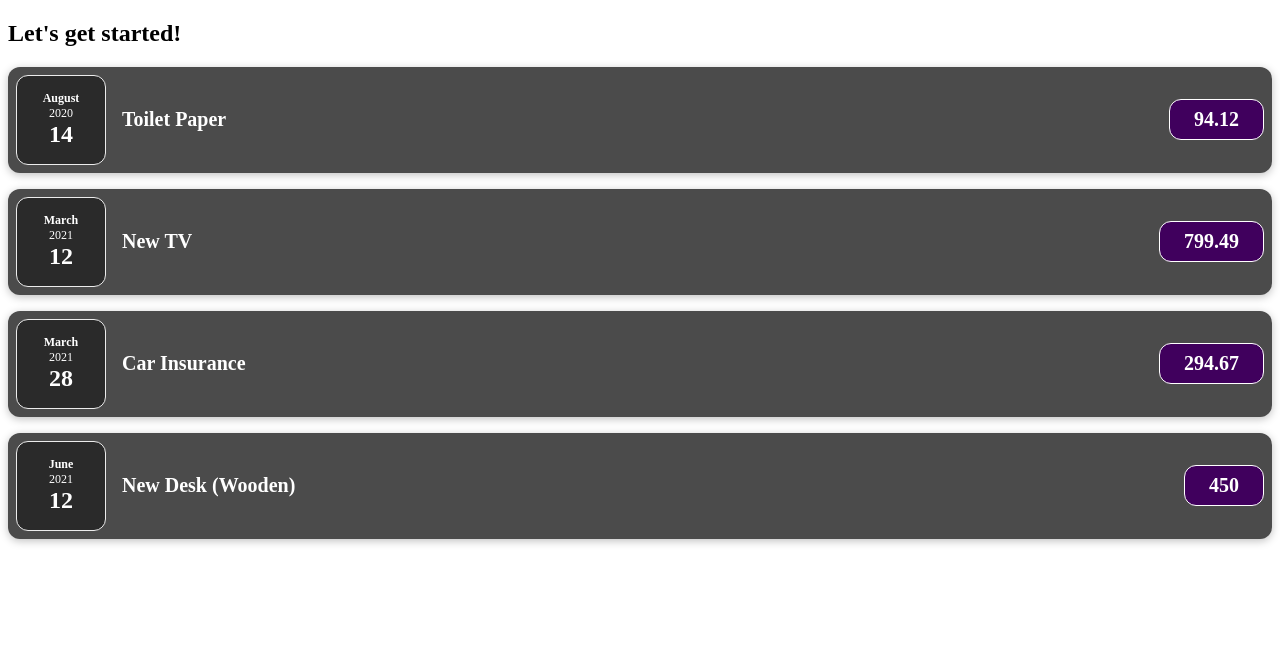
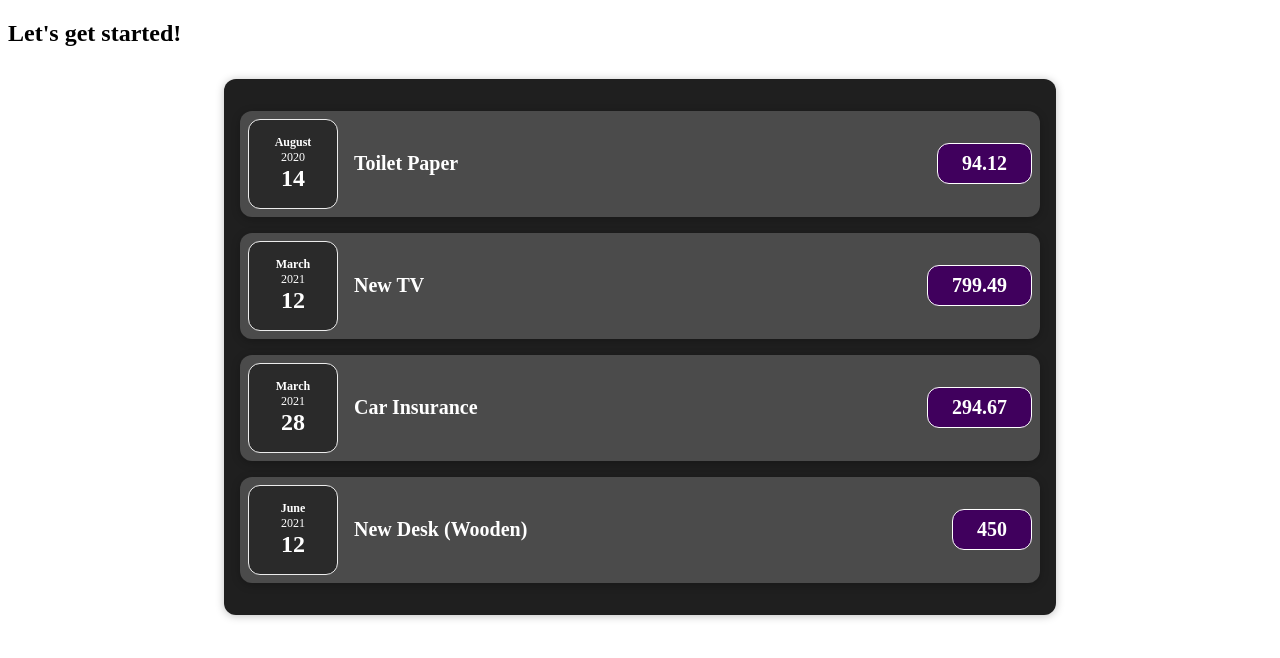
Before and after one commit to priyanshumaurya8868/expence-tracker, a React (Create React App) app: page / in a window 1280 px wide. Shown: the top 658 px of the page. Built offline with nearby package versions, Linux system fonts and the light colour scheme.

Commit message:
02_spliting_into_compontents

```diff
--- a/src/App.js
+++ b/src/App.js
@@ -1,5 +1,4 @@
-import ExpenceItem from "./components/ExpenseItem";
-
+import Expenses from "./components/Expenses";
 function App() {
   const expenses = [
     {
@@ -23,22 +22,14 @@ function App() {
     },
   ];
 
-  let items = expenses.map(e => {
-    return (
-      <ExpenceItem
-      title={e.title}
-      amount={ e.amount}
-      date={e.date}>
-      </ExpenceItem>
-    )
-  });
+
 
 
 
   return (
     <div className="App">
       <h2>Let's get started!</h2>
-     {items}
+       <Expenses expenses={expenses}></Expenses>
     </div>
   );
 }
--- /dev/null
+++ b/src/components/Expenses.css
@@ -0,0 +1,9 @@
+.expenses{
+    padding:1rem;
+    background-color: rgb(31,31,31);
+    margin: 2rem auto;
+    width: 50rem;
+    max-width: 95%;
+    border-radius: 12px;
+    box-shadow: 0 1px 8px rgba(0, 0, 0, 0.25);
+}
--- /dev/null
+++ b/src/components/Expenses.jsx
@@ -0,0 +1,10 @@
+import ExpenseItem from "./ExpenseItem";
+import "./Expenses.css"
+const Expenses = (props) => {
+  const expenseItems = props.expenses.map((exp) => (
+    <ExpenseItem title={exp.title} date={exp.date} amount={exp.amount} />
+  ));
+  return <div className="expenses">{expenseItems}</div>;
+};
+
+export default Expenses;
```
